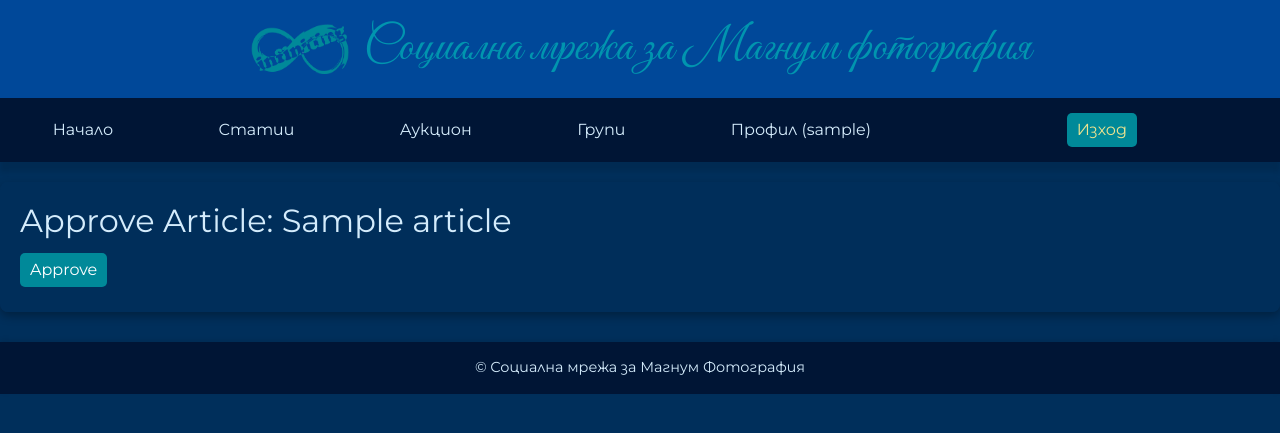
After one commit to sdplamen/infiniting, a Django app: page /articles/articles/1/approve/ in a window 1280 px wide. The commit adds this page. Shown: the top 433 px of the page. Run offline with Django 5.2, Linux system fonts and the light colour scheme; a user stored in the database is signed in; tables that the repository leaves empty hold one stand-in row (values such as "Sample post"); some web fonts are replaced.

Commit message:
Add aprouve article functionality

```diff
--- a/articles/models.py
+++ b/articles/models.py
@@ -9,6 +9,10 @@ class Article(models.Model) :
     created_at = models.DateTimeField(auto_now_add=True)
     updated_at = models.DateTimeField(auto_now=True)
     author = models.ForeignKey(Photographer, on_delete=models.CASCADE, related_name='articles')
+    is_approved = models.BooleanField(default=False)
+
+    class Meta :
+        permissions = [('can_approve_articles', 'Can approve articles'),]
 
     def __str__(self) :
         return self.title
--- a/articles/urls.py
+++ b/articles/urls.py
@@ -7,4 +7,5 @@ urlpatterns = [
     path('<int:pk>/', views.ArticleDetailView.as_view(), name='article-detail'),
     path('<int:pk>/edit/', views.ArticleUpdateView.as_view(), name='article-edit'),
     path('<int:pk>/delete/', views.ArticleDeleteView.as_view(), name='article-delete'),
+    path('articles/<int:pk>/approve/', views.ArticleApproveView.as_view(), name='article-approve'),
 ]
--- a/articles/views.py
+++ b/articles/views.py
@@ -1,5 +1,5 @@
 from django.shortcuts import render
-from django.contrib.auth.mixins import LoginRequiredMixin, UserPassesTestMixin
+from django.contrib.auth.mixins import LoginRequiredMixin, UserPassesTestMixin, PermissionRequiredMixin
 from django.urls import reverse_lazy, reverse
 from django.views.generic import CreateView, ListView, DetailView, UpdateView, DeleteView
 from .forms import ArticleForm
@@ -14,11 +14,23 @@ class ArticleListView(ListView):
     ordering = ['-created_at']
     paginate_by = 10
 
+    def get_queryset(self) :
+        queryset = super().get_queryset()
+        if not self.request.user.has_perm('articles.can_approve_articles') :
+            queryset = queryset.filter(is_approved=True)
+        return queryset
+
 class ArticleDetailView(DetailView):
     model = Article
     template_name = 'articles/article-detail.html'
     context_object_name = 'article'
     pk_url_kwarg = 'pk'
+
+    def get_queryset(self) :
+        queryset = super().get_queryset()
+        if not self.request.user.has_perm('articles.can_approve_articles') :
+            queryset = queryset.filter(is_approved=True)
+        return queryset
 
 class ArticleCreateView(LoginRequiredMixin, CreateView):
     model = Article
@@ -67,3 +79,19 @@ class ArticleDeleteView(LoginRequiredMixin, UserPassesTestMixin, DeleteView):
 
     def test_func(self):
         return self.request.user == self.get_object().author.user
+
+class ArticleApproveView(LoginRequiredMixin, PermissionRequiredMixin, UpdateView):
+    model = Article
+    fields = ['is_approved']
+    template_name = 'articles/article-approve.html'
+    pk_url_kwarg = 'pk'
+    permission_required = 'articles.can_approve_articles'
+
+    def get_success_url(self):
+        return reverse('article-detail', kwargs={'pk': self.object.pk})
+
+    def form_valid(self, form):
+        article = form.save(commit=False)
+        article.is_approved = True
+        article.save()
+        return super().form_valid(form)
--- a/static/css/profil.css
+++ b/static/css/profil.css
@@ -44,7 +44,7 @@ header {
 .band-logo h1 {
     font-family: "Great Vibes";
     font-size: 3em;
-    font-weight: 5  00;
+    font-weight: 500;
     margin: 0;
     color: #0095af;
     text-align: center;
--- /dev/null
+++ b/templates/articles/article-approve.html
@@ -0,0 +1,12 @@
+{% extends 'base.html' %}
+{% block title %}Approve Article{% endblock %}
+
+{% block content %}
+    <h2>Approve Article: {{ object.title }}</h2>
+{#    <p>Are you sure you want to approve this article?</p>#}
+    <form method="post">
+        {% csrf_token %}
+        <button type="submit" class="custom-button custom-button-primary">Approve</button>
+{#        <a href="{% url 'article-detail' object.pk %}" class="custom-button custom-button-primary">Cancel</a>#}
+    </form>
+{% endblock %}
--- a/templates/articles/article-detail.html
+++ b/templates/articles/article-detail.html
@@ -22,6 +22,9 @@
         <div class="actions-right">
             <a href="{% url 'article-edit' pk=article.pk %}" class="custom-button custom-button-secondary"><i class="fas fa-edit me-1"></i>Редактирай</a>
             <a href="{% url 'article-delete' pk=article.pk %}" class="custom-button custom-button-danger"><i class="fas fa-trash-alt me-1"></i>Изтрий</a>
+            {% if not article.is_approved and perms.articles.can_approve_articles %}
+                <a href="{% url 'article-approve' article.pk %}" class="custom-button custom-button-warning">Approve Article</a>
+            {% endif %}
         </div>
     {% endif %}
     <div class="text-center margin-top-large">
--- a/templates/articles/article-list.html
+++ b/templates/articles/article-list.html
@@ -11,7 +11,7 @@
         </div>
     {% elif user.is_authenticated and not user.photographer %}
         <div class="message-alert info text-center">
-            <a href="{% url 'user-profile-create' %}" class="alert-link">Създайте профил на фотограф</a>.
+            <a href="{% url 'user-profile-create' %}" class="alert-link">Създайте профил</a>.
             <p>за да можете да пишете статии</p>
         </div>
     {% endif %}
--- a/templates/auctions/auction-details.html
+++ b/templates/auctions/auction-details.html
@@ -13,7 +13,7 @@
                 <img src="https://placehold.co/800x600/001535/D4ECFC?text=Няма+изображение" class="photo-display-large" alt="No image available">
             {% endif %}
             <div class="card-text-content">
-                <h3>Аукцион за "{{ auction.photo.caption|default:'Снимка' }}"</h3>
+                <h3>Аукцион за <strong>{{ auction.photo.caption|default:'Снимка' }}</strong></h3>
                 <p class="text-muted small-text">
                     <i class="fas fa-camera me-1"></i> Автор: <a href="{% url 'user-profile-detail' pk=auction.photo.author.pk %}">{{ auction.photo.author.user.username }}</a>
                 </p>
@@ -64,8 +64,8 @@
                             {% endif %}
                         </form>
                     {% else %}
-                        <div class="message-alert info text-center small-text">
-                            <a href="{% url 'login' %}">Влезте</a>, за да направите оферта.
+                        <div class="text-center">
+                            <a href="{% url 'login' %}" class="custom-button custom-button-primary">Влезте, за да направите оферта</a>
                         </div>
                     {% endif %}
                 {% else %}
--- a/templates/photos/photo-delete.html
+++ b/templates/photos/photo-delete.html
@@ -12,7 +12,7 @@
     <form method="POST">
         {% csrf_token %}
         <button type="submit" class="custom-button custom-button-danger">Да, Изтрий</button>
-        <a href="{% url 'photo-details' pk=photo.pk %}" class="custom-button custom-button-secondary">Откажи</a>
+        <a href="{% url 'photo-detail' pk=photo.pk %}" class="custom-button custom-button-secondary">Откажи</a>
     </form>
 </div>
 {% endblock %}
--- a/users/views.py
+++ b/users/views.py
@@ -24,7 +24,6 @@ class ProfileCreateView(LoginRequiredMixin, CreateView):
     template_name = 'users/profile-create.html'
 
     def form_valid(self, form):
-        # Check for existing profile
         if Photographer.objects.filter(user=self.request.user).exists():
             form.add_error(None, 'You already have a photographer profile.')
             return self.form_invalid(form)
```
Also changed, not shown: other parts of static/css/profil.css (+30 -5 lines), templates/photos/photo-detail.html (+18 -12 lines), articles/migrations/0001_initial.py, photographer/photographs/panoramic_nuages_rayRJcj.jpg (added), 1 other file.
